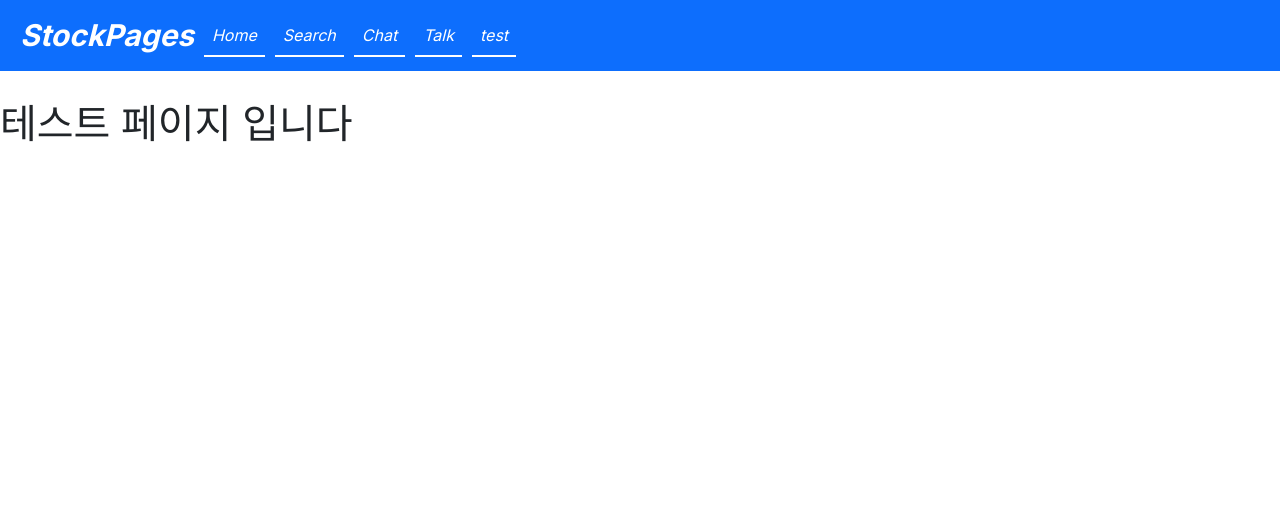
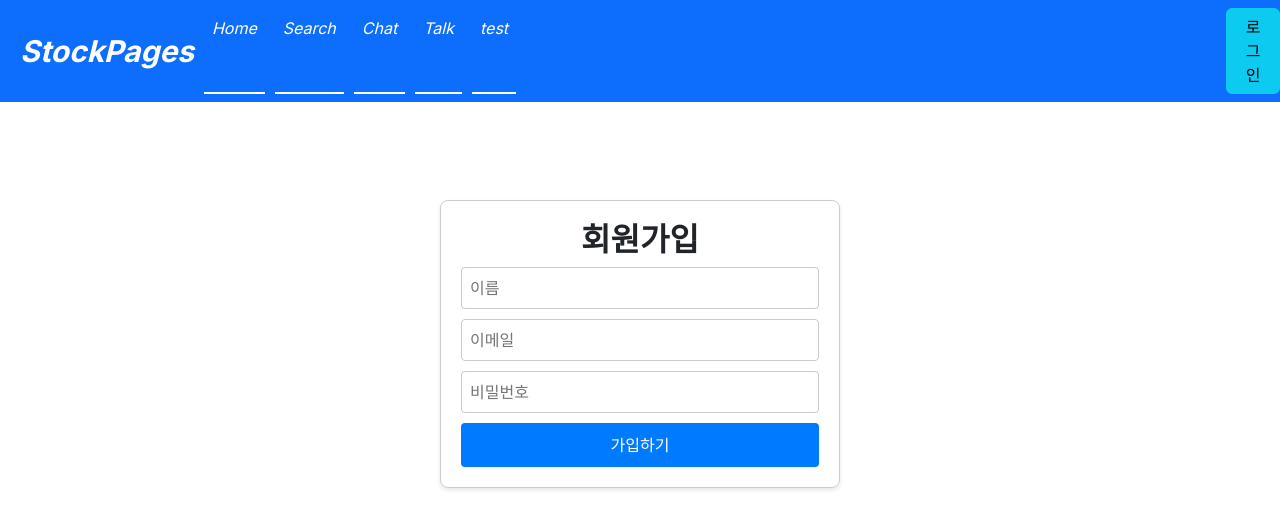
Before and after one commit to Ewonhee/my-stockpage, a Next.js app: page /test in a window 1280 px wide. Shown: the top 528 px of the page. Built offline with nearby package versions, Linux system fonts and the light colour scheme; no server answers; the database is empty.

Commit message:
로그인

```diff
--- /dev/null
+++ b/app/Loginbtn.js
@@ -0,0 +1,15 @@
+'use client'
+// components/Loginbtn.js
+import React from 'react';
+import { Button } from 'react-bootstrap';
+import { signIn } from 'next-auth/react'
+
+const Loginbtn = () => {
+  return (
+
+      <Button variant='info' onClick={() => { signIn() }}>로그인</Button>
+
+  );
+};
+
+export default Loginbtn;
--- /dev/null
+++ b/app/Logoutbtn.js
@@ -0,0 +1,14 @@
+'use client'
+import React from 'react'
+import { signOut } from 'next-auth/react'
+import { Button } from 'react-bootstrap';
+
+
+
+const Logoutbtn = () => {
+  return (
+    <Button variant="info" onClick={()=>{signOut()}} >로그아웃</Button>
+  )
+}
+
+export default Logoutbtn
--- a/app/components/Navbar.js
+++ b/app/components/Navbar.js
@@ -1,14 +1,18 @@
+'use client'
 // components/Navbar.js
-'use client'
 
 import React from 'react';
 import 'bootstrap/dist/css/bootstrap.min.css';
 import { Navbar, Nav } from 'react-bootstrap';
+import Loginbtn from '../Loginbtn';
+import Logoutbtn from '../Logoutbtn';
+import { SessionProvider, useSession } from 'next-auth/react';
 
 function CustomNavbar() {
+  const { data: session } = useSession();
+
   return (
     <nav style={{ position: 'fixed', top: '0', left: '0', right: '0', zIndex: '1000' }}>
-
       <Navbar className='navbar-custom' bg="primary" expand="lg" style={{ fontStyle: 'italic' }}>
         <Navbar.Brand href="./" style={{ marginLeft: '20px', fontWeight: 'bold', fontSize: '30px', color: 'white' }}>StockPages</Navbar.Brand>
         <Navbar.Toggle aria-controls="basic-navbar-nav" />
@@ -19,6 +23,16 @@ function CustomNavbar() {
             <Nav.Link href="/function_test" style={{ borderBottom: '2px solid white' }}>Chat</Nav.Link>
             <Nav.Link href="/talk" style={{ borderBottom: '2px solid white' }}>Talk</Nav.Link>
             <Nav.Link href="./test" style={{ borderBottom: '2px solid white' }}>test</Nav.Link>
+            <div className='login'>
+              {session ? (
+                <div>
+                  <span className='loginname'>{session.user.name}</span>
+                  <Logoutbtn/>
+                </div>
+              ) : (
+                <Loginbtn />
+              )}
+            </div>
           </Nav>
         </Navbar.Collapse>
       </Navbar>
@@ -26,4 +40,10 @@ function CustomNavbar() {
   );
 }
 
-export default CustomNavbar;
+export default function CustomNavbarWrapper() {
+  return (
+    <SessionProvider>
+      <CustomNavbar />
+    </SessionProvider>
+  );
+}
--- a/app/globals.css
+++ b/app/globals.css
@@ -231,3 +231,59 @@ padding-top: 100px; /* Navbar의 높이에 맞게 조절 */
 .comment-item:hover .delete-button {
   opacity: 1; /* 마우스를 올리면 나타남 */
 }
+
+.register_container {
+
+  max-width: 400px;
+  margin: 100px auto;
+  padding: 20px;
+  border: 1px solid #ccc;
+  border-radius: 8px;
+  box-shadow: 0 2px 4px rgba(0, 0, 0, 0.1);
+}
+
+.register_container h2{
+  font-weight: bold;
+ text-align: center;
+}
+
+.register_container form {
+  display: flex;
+  flex-direction: column;
+}
+
+.register_container input {
+  margin-bottom: 10px;
+  padding: 8px;
+  border: 1px solid #ccc;
+  border-radius: 4px;
+  font-size: 16px;
+}
+
+.register_container button {
+  padding: 10px 20px;
+  background-color: #007bff;
+  color: #fff;
+  border: none;
+  border-radius: 4px;
+  font-size: 16px;
+  cursor: pointer;
+}
+
+.register_container button:hover {
+  background-color: #0056b3;
+}
+
+.login{
+  margin-left: 700px;
+}
+
+.loginname {
+  margin-right: auto;
+  color: #fff; /* 텍스트 색상을 흰색으로 설정합니다. */
+  font-weight: bold; /* 텍스트를 굵게 표시합니다. */
+  font-size: 16px; /* 텍스트 크기를 조정합니다. */
+  text-transform: capitalize; /* 텍스트를 대문자로 변환합니다. */
+  text-decoration: none; /* 텍스트에 밑줄을 제거합니다. */
+  margin-right: 20px; /* 오른쪽 여백을 추가합니다. */
+}
--- a/app/layout.js
+++ b/app/layout.js
@@ -2,9 +2,11 @@ import { Inter } from "next/font/google";
 import "./globals.css";
 import Link from 'next/link'
 import Navbar from './components/Navbar'
-import styles from './globals.css';
-
-
+import Loginbtn from "./Loginbtn";
+import Logoutbtn from "./Logoutbtn";
+import { getServerSession } from "next-auth";
+import { authOptions } from "@/pages/api/auth/[...nextauth]";
+import Register from "./register";
 
 const inter = Inter({ subsets: ["latin"] });
 
@@ -13,16 +15,18 @@ export const metadata = {
   description: "Generated by create next app",
 };
 
-export default function RootLayout({ children }) {
+export default async function RootLayout({ children }) {
+  // 서버 세션 가져오기
+  let session = await getServerSession(authOptions);
+
   return (
     <html lang="en">
       <body className={inter.className} style={{ display: 'flex', flexDirection: 'column' }}>
-        <Navbar/>
-        <div style={{ paddingTop: '100px', flexGrow: 1 }}>
-          {children}
-        </div>
+            <Navbar />
+            <div style={{ paddingTop: '100px', flexGrow: 1 }}>
+              {children}
+            </div>
       </body>
     </html>
-
   );
 }
--- /dev/null
+++ b/app/register.js
@@ -0,0 +1,14 @@
+
+export default function register() {
+    return (
+      <div className='register_container'>
+        <h2>회원가입</h2>
+        <form method="POST" action="/api/auth/signup" >
+          <input name="name" type="text" placeholder="이름" />
+          <input name="email" type="text" placeholder="이메일"  />
+          <input name="password" type="password" placeholder="비밀번호"  />
+          <button type="submit">가입하기</button>
+        </form>
+      </div>
+    );
+  }
--- a/app/test/page.js
+++ b/app/test/page.js
@@ -1,15 +1,14 @@
-import { connectDB } from "/util/database.js";
 
-export default async function Home() {
-  const client = await connectDB();
-  const db = client.db('forum');
-  const result = await db.collection('post').find().toArray();
-
-  console.log(result)
-
+export default function Register() {
   return (
-    <main>
-      <h1>테스트 페이지 입니다</h1>
-    </main>
-  )
+    <div className='register_container'>
+      <h2>회원가입</h2>
+      <form method="POST" action="/api/auth/signup" >
+        <input name="name" type="text" placeholder="이름" />
+        <input name="email" type="text" placeholder="이메일"  />
+        <input name="password" type="password" placeholder="비밀번호"  />
+        <button type="submit">가입하기</button>
+      </form>
+    </div>
+  );
 }
--- a/package.json
+++ b/package.json
@@ -9,15 +9,18 @@
     "lint": "next lint"
   },
   "dependencies": {
+    "@next-auth/mongodb-adapter": "^1.1.3",
     "axios": "^1.6.7",
+    "bcrypt": "^5.1.1",
     "bootstrap": "^5.3.3",
     "chart.js": "^4.4.2",
     "chartjs-adapter-date-fns": "^3.0.0",
     "chartjs-adapter-moment": "^1.0.1",
     "date-fns": "^3.4.0",
     "moment": "^2.30.1",
-    "mongodb": "^6.5.0",
+    "mongodb": "^4.17.2",
     "next": "14.1.3",
+    "next-auth": "^4.24.7",
     "react": "^18",
     "react-bootstrap": "^2.10.1",
     "react-chartjs-2": "^5.2.0",
--- /dev/null
+++ b/pages/api/auth/[...nextauth].js
@@ -0,0 +1,92 @@
+import { connectDB } from "@/util/database";
+import { MongoDBAdapter } from "@next-auth/mongodb-adapter";
+import NextAuth from "next-auth";
+import GithubProvider from "next-auth/providers/github";
+import CredentialsProvider from "next-auth/providers/credentials";
+import bcrypt from 'bcrypt';
+
+// const secret = process.env.NEXTAUTH_SECRET || '기본-비밀-값';
+
+export const authOptions = {
+
+
+
+  providers: [
+    GithubProvider({
+      clientId: '1b1746e9a6bf10ae14c2',
+      clientSecret: '3b61f2285960a7bbd47a4741f1d749e15b64beeb',
+    }),
+
+    CredentialsProvider({
+      //1. 로그인페이지 폼 자동생성해주는 코드
+      name: "credentials",
+        credentials: {
+          email: { label: "email", type: "text" },
+          password: { label: "password", type: "password" },
+      },
+
+      //2. 로그인요청시 실행되는코드
+      //직접 DB에서 아이디,비번 비교하고
+      //아이디,비번 맞으면 return 결과, 틀리면 return null 해야함
+      async authorize(credentials) {
+
+        const client = await connectDB();
+        const db = client.db('forum')
+        let user = await db.collection('user_cred').findOne({email : credentials.email})
+        if (!user) {
+          console.log('해당 이메일은 없음');
+          return null
+        }
+        const pwcheck = await bcrypt.compare(credentials.password, user.password);
+        if (!pwcheck) {
+          console.log('비번틀림');
+          return null
+        }
+        return user
+      }
+    })
+  ],
+
+  //3. jwt 써놔야 잘됩니다 + jwt 만료일설정
+  session: {
+    strategy: 'jwt',
+    maxAge: 30 * 24 * 60 * 60 //30일
+  },
+
+
+  callbacks: {
+    //4. jwt 만들 때 실행되는 코드
+    //user변수는 DB의 유저정보담겨있고 token.user에 뭐 저장하면 jwt에 들어갑니다.
+    jwt: async ({ token, user }) => {
+      if (user) {
+        token.user = {};
+        token.user.name = user.name
+        token.user.email = user.email
+      }
+      return token;
+    },
+    //5. 유저 세션이 조회될 때 마다 실행되는 코드
+    session: async ({ session, token }) => {
+      session.user = token.user;
+      return session;
+    },
+  },
+
+  adapter: MongoDBAdapter(connectDB),
+  secret: '123'
+};
+export default NextAuth(authOptions);
+
+
+// Q1. 회원가입 시켜주기 전에 이름, 이메일, 비번란에 빈칸을 보내는 경우 가입을 거절해봅시다.
+
+// Q2. 회원가입 시켜주기 전에 같은 이메일이 이미 DB에 있는지 조회부터 해보고
+
+// 같은 이메일이 이미 DB에 있으면 가입을 거절해봅시다.
+
+
+// Q3. /write 페이지는 로그인한 사람만 보여주려면?
+
+//------------------------------
+
+// Q4. 관리자 권한을 가진 유저는 모든 글을 삭제가능하게 서버기능을 업그레이드해봅시다.
```
Also changed, not shown: pages/api/auth/signup.js (added, +41 -0 lines), 2 other files (tests, documents, lock files or other folders).
